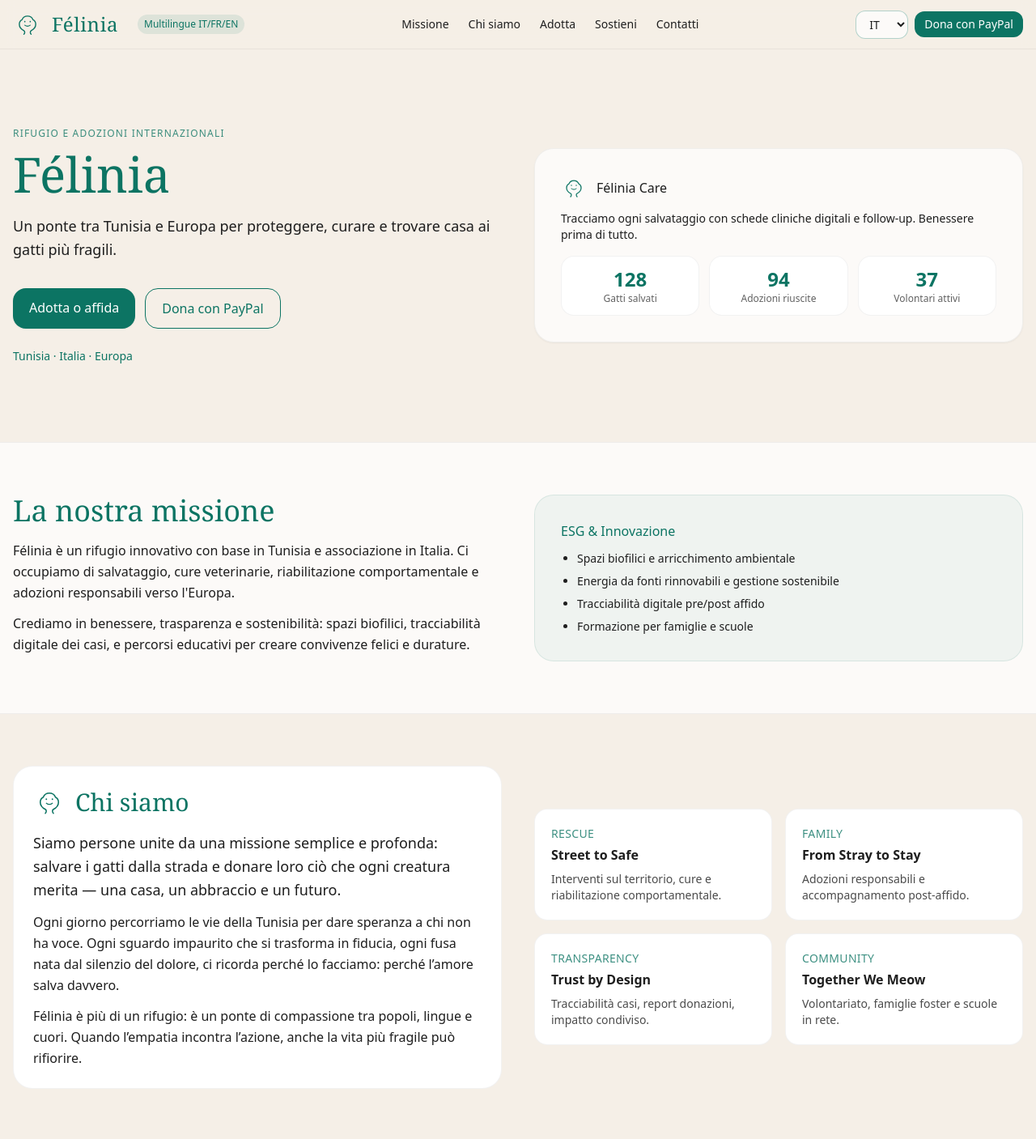
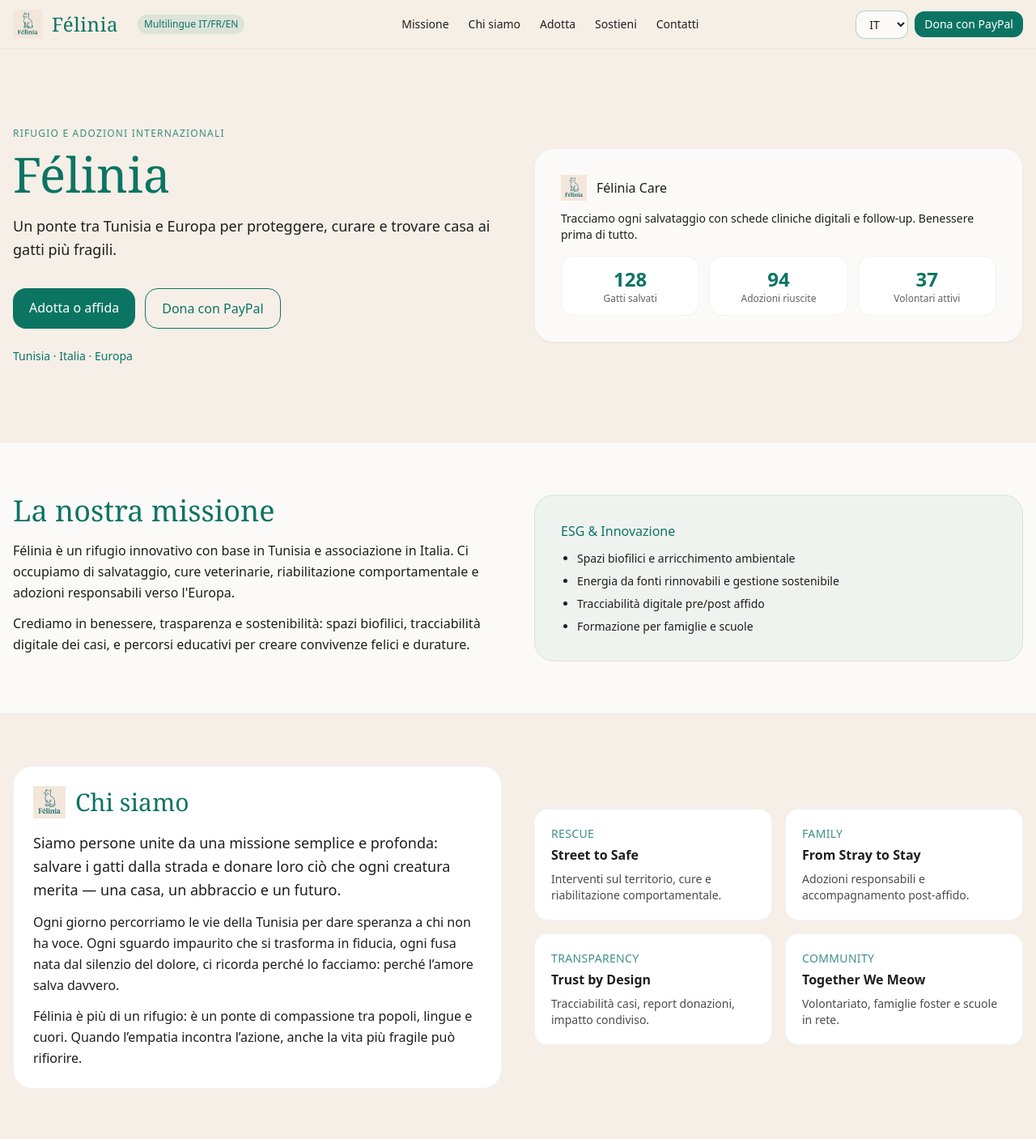
Before and after one commit to tunalpha/felinia, a React (Vite) app: page / in a window 1280 px wide. Shown: the top 1407 px of the page at 81% size. Built offline with nearby package versions, Linux system fonts and the light colour scheme.

Commit message:
Point donation buttons to AlphabitPay

```diff
--- a/src/App.jsx
+++ b/src/App.jsx
@@ -1,14 +1,16 @@
 import React, { useMemo, useState } from "react";
+import logoUrl from "/logo-felinia.png";
 
 /**
  * Félinia – Landing page multilingue IT/FR/EN
  * Include sezione "Chi siamo / À propos / About" con descrizione emozionante
- * PayPal integrato via PAYPAL_URL (sostituire l'ID reale)
+ * Pagamenti donazioni gestiti via DONATION_URL (sostituire la key quando necessario)
  */
 
-// Palette brand e PayPal
+// Palette brand e link donazioni
 // Verde petrolio: #0C7463  | Oro tenue: #D6B36A  | Sabbia: #F5EFE7  | Nero soft: #1E1E1E
-const PAYPAL_URL = "https://www.paypal.com/donate?hosted_button_id=YOUR_ID"; // TODO: sostituisci con ID reale
+const DONATION_URL =
+  "https://app.alphabitpay.com/payment/create?apiKey=b661ea0b9726a31cde23506563c71675b33470f2024b27431a070448b25200ff&source=external";
 const WHATSAPP_LINK = "https://wa.me/393488450532?text=Ciao%20F%C3%A9linia!%20Scrivo%20per%20Enrico."; // bottone contatto fondatore
 
 const translations = {
@@ -206,20 +208,6 @@
   },
 };
 
-function CatLogo({ className = "w-10 h-10" }) {
-  return (
-    <svg className={className} viewBox="0 0 64 64" fill="none" role="img" aria-label="Félinia logo">
-      <path
-        d="M20 22c1.5-4 5-8 12-8s10.5 4 12 8m-24 0c-4 2-6 6-6 10 0 8 6 12 10 14 3 2 2 6 0 8m20-32c4 2 6 6 6 10 0 8-6 12-10 14-3 2-2 6 0 8"
-        stroke="#0C7463" strokeWidth="2.5" strokeLinecap="round" strokeLinejoin="round"
-      />
-      <circle cx="26" cy="26" r="1.5" fill="#0C7463" />
-      <circle cx="38" cy="26" r="1.5" fill="#0C7463" />
-      <path d="M26 34c4 3 8 3 12 0" stroke="#0C7463" strokeWidth="2" strokeLinecap="round" />
-    </svg>
-  );
-}
-
 export default function FeliniaLanding() {
   const [lang, setLang] = useState("it");
   const t = useMemo(() => translations[lang], [lang]);
@@ -230,7 +218,7 @@
       <header className="sticky top-0 z-20 backdrop-blur bg-[#F5EFE7]/80 border-b border-black/5">
         <div className="mx-auto max-w-7xl px-4 py-3 flex items-center justify-between">
           <div className="flex items-center gap-3">
-            <CatLogo className="w-9 h-9" />
+            <img src={logoUrl} alt="Félinia logo" className="h-9 w-9 object-contain" />
             <span className="font-serif text-2xl tracking-wide text-[#0C7463]">Félinia</span>
             <span className="ml-3 rounded-full bg-[#0C7463]/10 text-[#0C7463] text-xs px-2 py-1">{t.badge}</span>
           </div>
@@ -252,7 +240,7 @@
               <option value="fr">FR</option>
               <option value="en">EN</option>
             </select>
-            <a href={PAYPAL_URL} target="_blank" rel="noopener noreferrer" className="rounded-xl bg-[#0C7463] text-white px-3 py-1.5 text-sm hover:opacity-90">
+            <a href={DONATION_URL} target="_blank" rel="noopener noreferrer" className="rounded-xl bg-[#0C7463] text-white px-3 py-1.5 text-sm hover:opacity-90">
               {t.hero.ctaSecondary}
             </a>
           </div>
@@ -270,7 +258,7 @@
               <a href="#adopt" className="rounded-2xl bg-[#0C7463] text-white px-5 py-3 text-sm md:text-base shadow-sm hover:shadow">
                 {t.hero.ctaPrimary}
               </a>
-              <a href={PAYPAL_URL} target="_blank" rel="noopener noreferrer" className="rounded-2xl border border-[#0C7463] text-[#0C7463] px-5 py-3 text-sm md:text-base hover:bg-white">
+              <a href={DONATION_URL} target="_blank" rel="noopener noreferrer" className="rounded-2xl border border-[#0C7463] text-[#0C7463] px-5 py-3 text-sm md:text-base hover:bg-white">
                 {t.hero.ctaSecondary}
               </a>
             </div>
@@ -279,7 +267,7 @@
           {/* Hero card */}
           <div className="bg-white/70 rounded-3xl p-6 md:p-8 shadow-sm border border-black/5">
             <div className="flex items-center gap-3">
-              <CatLogo className="w-8 h-8" />
+              <img src={logoUrl} alt="Félinia logo" className="h-8 w-8 object-contain" />
               <div className="font-medium">Félinia Care</div>
             </div>
             <p className="mt-3 text-sm">
@@ -332,7 +320,7 @@
         <div className="mx-auto max-w-7xl px-4 py-16 grid md:grid-cols-2 gap-10 items-center">
           <div className="rounded-3xl bg-white p-6 border border-black/5">
             <div className="flex items-center gap-3">
-              <CatLogo className="w-10 h-10" />
+              <img src={logoUrl} alt="Félinia logo" className="h-10 w-10 object-contain" />
               <h2 className="font-serif text-3xl text-[#0C7463]">{t.about.title}</h2>
             </div>
             <p className="mt-4 text-lg leading-relaxed">{t.about.p1}</p>
@@ -440,7 +428,7 @@
               <div key={i} className="rounded-2xl bg-white p-6 border border-black/5 flex flex-col">
                 <div className="font-semibold">{c.t}</div>
                 <p className="mt-2 text-sm opacity-80 flex-1">{c.d}</p>
-                <a href={PAYPAL_URL} target="_blank" rel="noopener noreferrer" className="mt-4 rounded-xl bg-[#0C7463] text-white px-4 py-2 text-sm text-center hover:opacity-90">
+                <a href={DONATION_URL} target="_blank" rel="noopener noreferrer" className="mt-4 rounded-xl bg-[#0C7463] text-white px-4 py-2 text-sm text-center hover:opacity-90">
                   {c.btn}
                 </a>
               </div>
@@ -451,7 +439,7 @@
 
       {/* Donate anchor */}
       <div id="donate" className="mx-auto max-w-7xl px-4 pt-10 text-sm">
-        <a href={PAYPAL_URL} target="_blank" rel="noopener noreferrer" className="inline-block rounded-xl bg-[#0C7463] text-white px-5 py-3">
+        <a href={DONATION_URL} target="_blank" rel="noopener noreferrer" className="inline-block rounded-xl bg-[#0C7463] text-white px-5 py-3">
           {t.paypalCta}
         </a>
         <p className="mt-3 opacity-70">
@@ -523,7 +511,7 @@
         <div className="mx-auto max-w-7xl px-4 py-8 grid md:grid-cols-3 gap-6 text-sm">
           <div>
             <div className="flex items-center gap-2">
-              <CatLogo className="w-6 h-6" />
+              <img src={logoUrl} alt="Félinia logo" className="h-6 w-6 object-contain" />
               <span className="font-medium">Félinia</span>
             </div>
             <p className="mt-2 opacity-70 max-w-sm">
@@ -536,7 +524,7 @@
           </div>
           <div className="space-y-1">
             <div className="font-medium">{t.nav.help}</div>
-            <a href={PAYPAL_URL} target="_blank" rel="noopener noreferrer" className="block hover:text-[#0C7463]">{t.hero.ctaSecondary}</a>
+            <a href={DONATION_URL} target="_blank" rel="noopener noreferrer" className="block hover:text-[#0C7463]">{t.hero.ctaSecondary}</a>
             <a href="#adopt" className="block hover:text-[#0C7463]">{t.nav.adopt}</a>
             <a href="#contact" className="block hover:text-[#0C7463]">{t.nav.contact}</a>
           </div>
```
